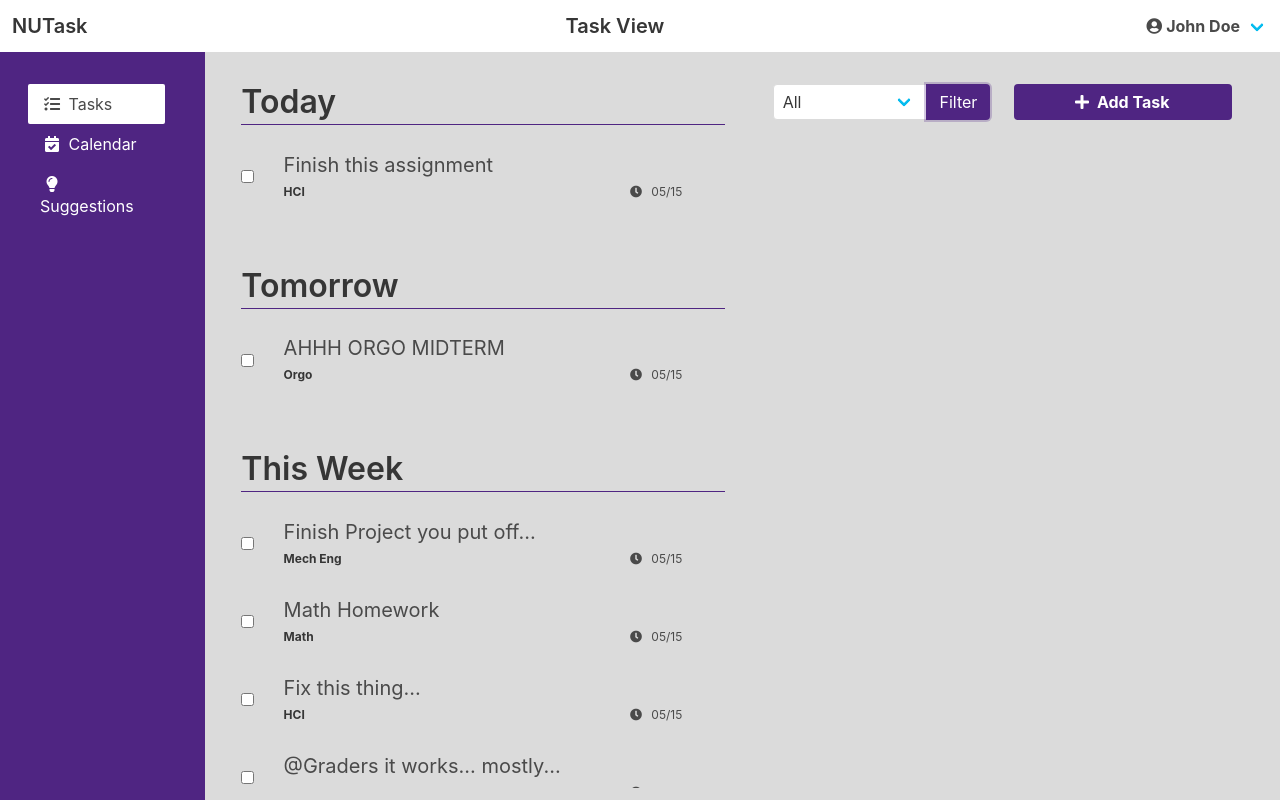
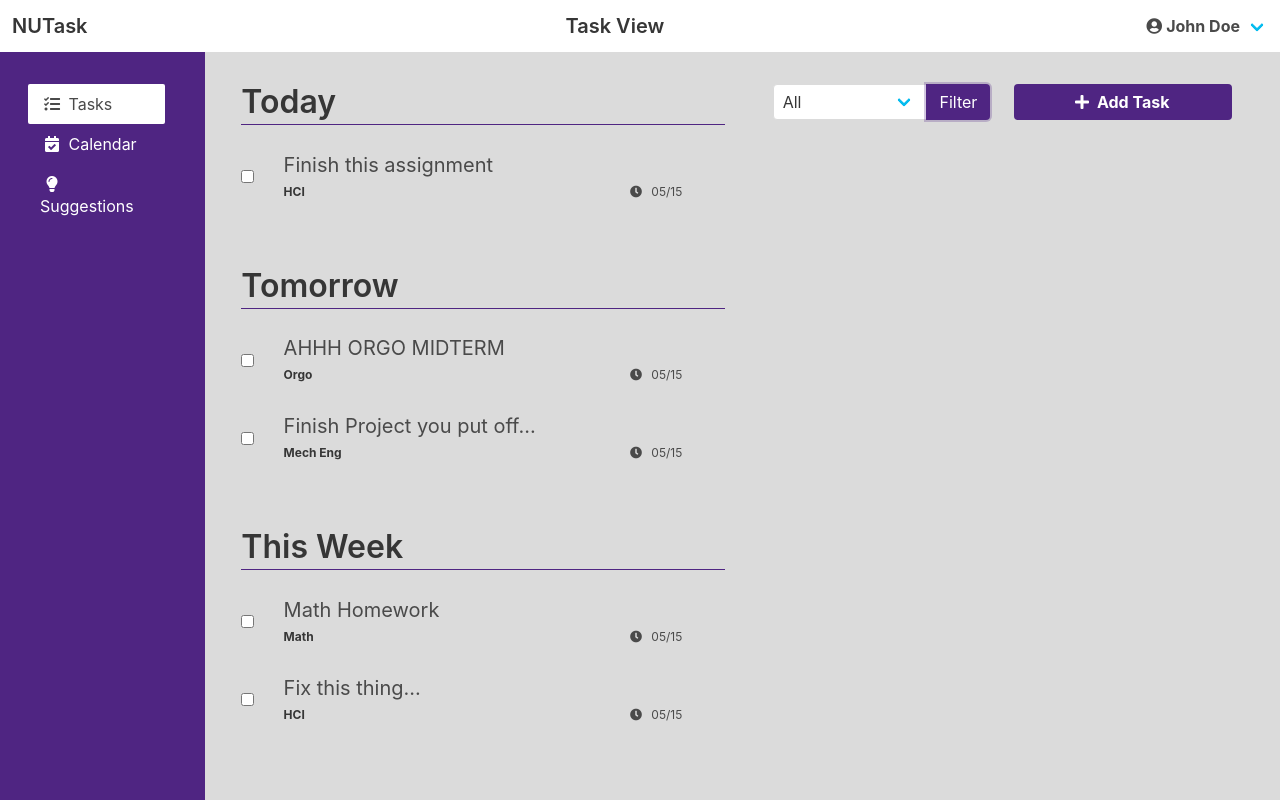
Before and after one commit to eecs-330-nutask/NUTask, a website: page index.html in a window 1280 px wide. Both pictures are taken after a click on the element "Filter". Drawn offline with nearby package versions, Linux system fonts and the light colour scheme.

Commit message:
working with bugfixes

```diff
--- a/_javascript/tasklist.js
+++ b/_javascript/tasklist.js
@@ -30,10 +30,12 @@ function resetTaskList() {
     var thisweekList = document.getElementById("thisweek-section-task");
     var tomorrowList = document.getElementById("tomorrow-section-task");
     var todayList = document.getElementById("today-section-task");
+    var laterList = document.getElementById("later-section-task");
 
     thisweekList.style.display = "block";
     tomorrowList.style.display = "block";
     todayList.style.display = "block";
+    laterList.style.display ="block";
 
     todayList.innerHTML=`
         <h1 class="title">Today</h1>
@@ -49,6 +51,11 @@ function resetTaskList() {
         <h1 class="title">This Week</h1>
         <div class="subtitle is-divider"></div>
         `;
+
+    laterList.innerHTML = `
+    <h1 class="title">Later</h1>
+    <div class="subtitle is-divider"></div>
+    `;
 }
 
 function generateTasks() {
@@ -78,6 +85,7 @@ function filterTasks() {
     var thisweekList = document.getElementById("thisweek-section-task");
     var tomorrowList = document.getElementById("tomorrow-section-task");
     var todayList = document.getElementById("today-section-task");
+    var laterList = document.getElementById("later-section-task");
 
 
 
@@ -94,17 +102,19 @@ function filterTasks() {
             generateTasks();
             tomorrowList.style.display="none";
             thisweekList.style.display="none";
+            laterList.style.display="none";
             break;
 
         case "Tomorrow":
             generateTasks();
             thisweekList.style.display="none";
+            laterList.style.display="none";
             break;
 
 
         case "This Week":
             generateTasks();
-
+            laterList.style.display="none";
             break;
 
         default:
@@ -233,14 +243,20 @@ function addTaskFormComplete() {
     var thisweekList = document.getElementById("thisweek-section-task");
     var tomorrowList = document.getElementById("tomorrow-section-task");
     var todayList = document.getElementById("today-section-task");
+    var nextweekList = document.getElementById("later-section-task");
 
-    var dueDate = new Date(dueDateValue)
+    var dueDate = new Date(dueDateValue);
+    var dueDateComp = new Date();
+    dueDateComp.setMinutes(dueDate.getMinutes() + dueDate.getTimezoneOffset());
     var scheduleDate = new Date(scheduleDateValue);
+
     var currentDate = new Date();
     var tomorrowDate = new Date();
+    var nextWeekDate = new Date();
+    nextWeekDate.setDate(currentDate.getDate() + 7);
     tomorrowDate.setDate(currentDate.getDate() + 1);
 
-    var dueDateString = dueDate.toLocaleDateString(undefined, {
+    var dueDateString = dueDateComp.toLocaleDateString(undefined, {
         day: '2-digit',
         month: '2-digit'
     });
@@ -282,10 +298,13 @@ function addTaskFormComplete() {
   </div>
     `;
 
-    if (scheduleDate.setHours(0,0,0,0) >= tomorrowDate.setHours(0,0,0,0)) {
+    if (dueDate.setHours(0,0,0,0) >= nextWeekDate.setHours(0,0,0,0)) {
+        nextweekList.insertAdjacentHTML("beforeend", taskObj);
+    }
+    else if (dueDate.setHours(0,0,0,0) >= tomorrowDate.setHours(0,0,0,0)) {
         thisweekList.insertAdjacentHTML("beforeend", taskObj);
     }
-    else if (scheduleDate >= currentDate.setHours(0,0,0,0)) {
+    else if (dueDate >= currentDate.setHours(0,0,0,0)) {
         tomorrowList.insertAdjacentHTML("beforeend", taskObj);
     }
     else {
--- a/index.html
+++ b/index.html
@@ -74,6 +74,13 @@
 
 
             </div>
+
+            <div class = "section" id="later-section-task">
+                <h1 class="title">Later</h1>
+                <div class="subtitle is-divider"></div>
+
+
+              </div>
 
           </div>
 
--- a/tasklist.json
+++ b/tasklist.json
@@ -4,7 +4,7 @@ var taskList = {
     "asafasgbsda" : {
         "taskNameValue" : "Finish this assignment",
         "classNameValue" : "HCI",
-        "dueDateValue" : "2019-05-15",
+        "dueDateValue" : "2019-05-14",
         "scheduleDateValue" : "2019-05-14"
     },
 
@@ -26,21 +26,21 @@ var taskList = {
     "n78nb5yerth" : {
         "taskNameValue" : "Math Homework",
         "classNameValue" : "Math",
-        "dueDateValue" : "2019-05-15",
+        "dueDateValue" : "2019-05-16",
         "scheduleDateValue" : "2019-05-17"
     },
 
     "3845tcv9nwnertygov89" : {
         "taskNameValue" : "Fix this thing...",
         "classNameValue" : "HCI",
-        "dueDateValue" : "2019-05-15",
+        "dueDateValue" : "2019-05-17",
         "scheduleDateValue" : "2019-05-18"
     },
 
     "4g57wtynov89fg" : {
         "taskNameValue" : "@Graders it works... mostly...",
         "classNameValue" : "HCI",
-        "dueDateValue" : "2019-05-15",
+        "dueDateValue" : "2019-05-25",
         "scheduleDateValue" : "2019-05-19"
     },
 }
```
